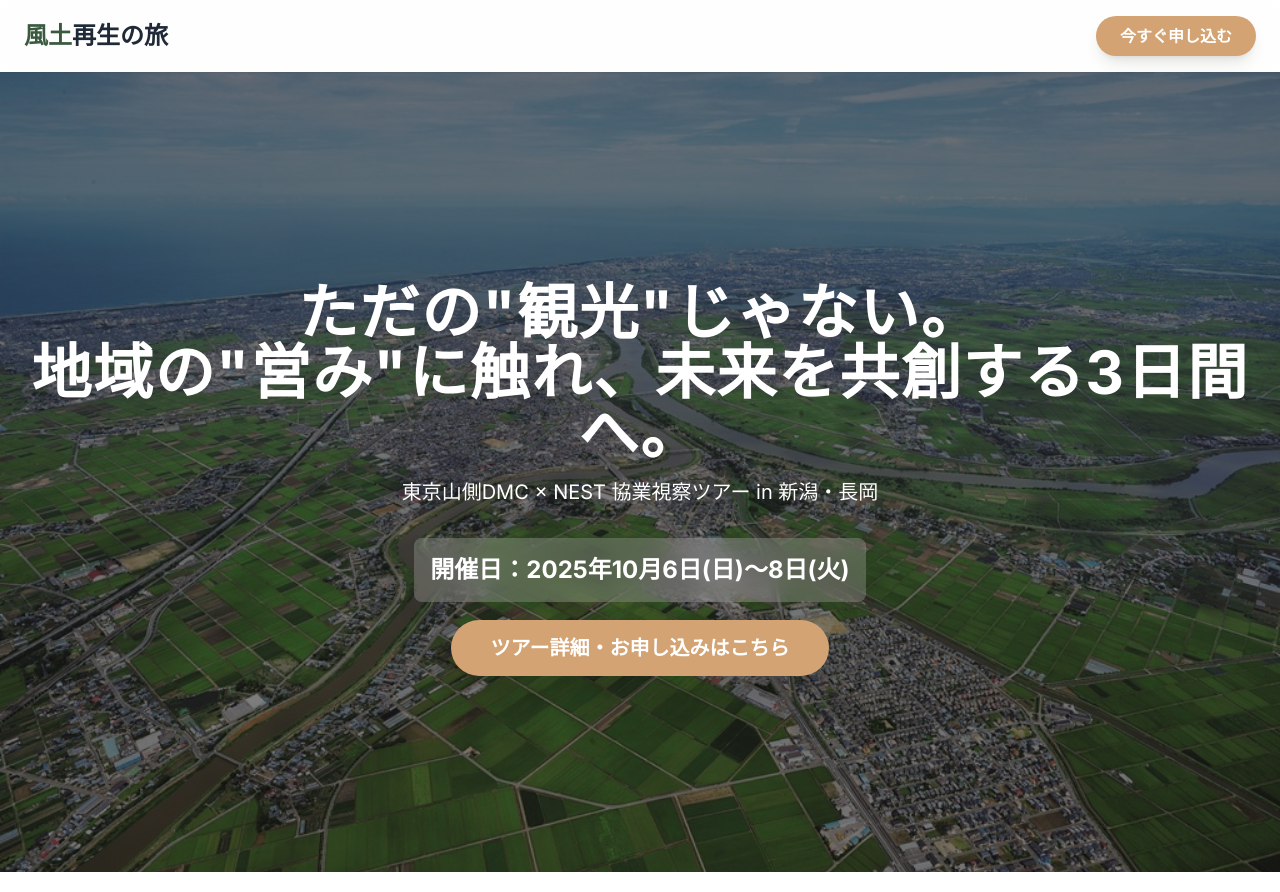
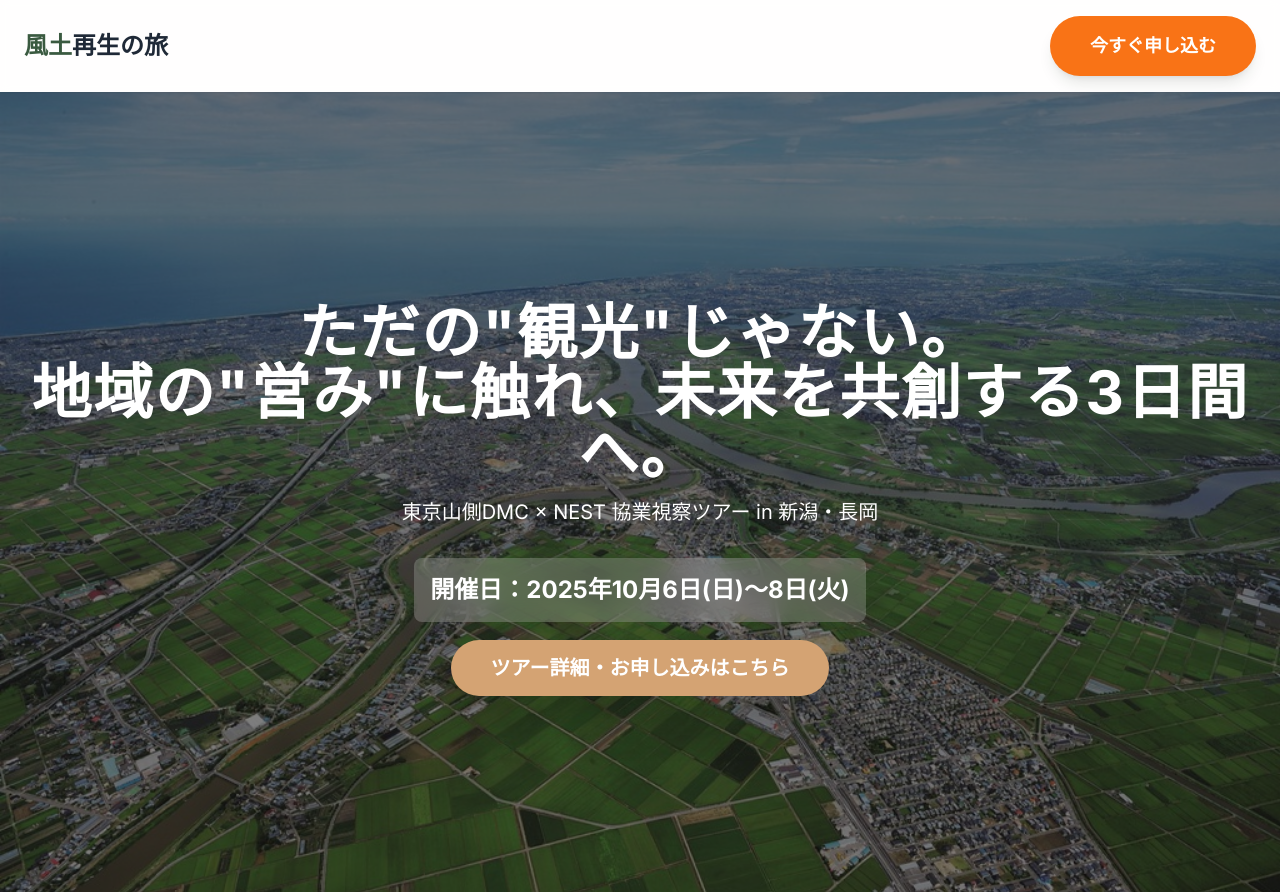
Before and after one commit to TYDMC/niigata, a plain HTML site: page index.html in a window 1280 px wide. Shown: the top 892 px of the page. Drawn offline with nearby package versions, Linux system fonts and the light colour scheme.

Commit message:
Update index.html

```diff
--- a/index.html
+++ b/index.html
@@ -40,9 +40,9 @@
             <div class="text-2xl font-bold text-gray-800">
                 <span class="text-[#3A5A40]">風土</span>再生の旅
             </div>
-            <a href="https://forms.gle/FkdCya1iQmiEpLnZ7" class="cta-button bg-[#D4A373] text-white font-bold py-2 px-6 rounded-full shadow-lg">
-                今すぐ申し込む
-            </a>
+         <a href="[https://forms.gle/FkdCya1iQmiEpLnZ7](https://forms.gle/FkdCya1iQmiEpLnZ7)" target="_blank" rel="noopener noreferrer" class="inline-block bg-orange-500 hover:bg-orange-600 text-white text-lg font-bold py-4 px-10 rounded-full transition duration-300 ease-in-out transform hover:scale-105 shadow-lg">
+    今すぐ申し込む
+</a>
         </div>
     </header>
 
```
